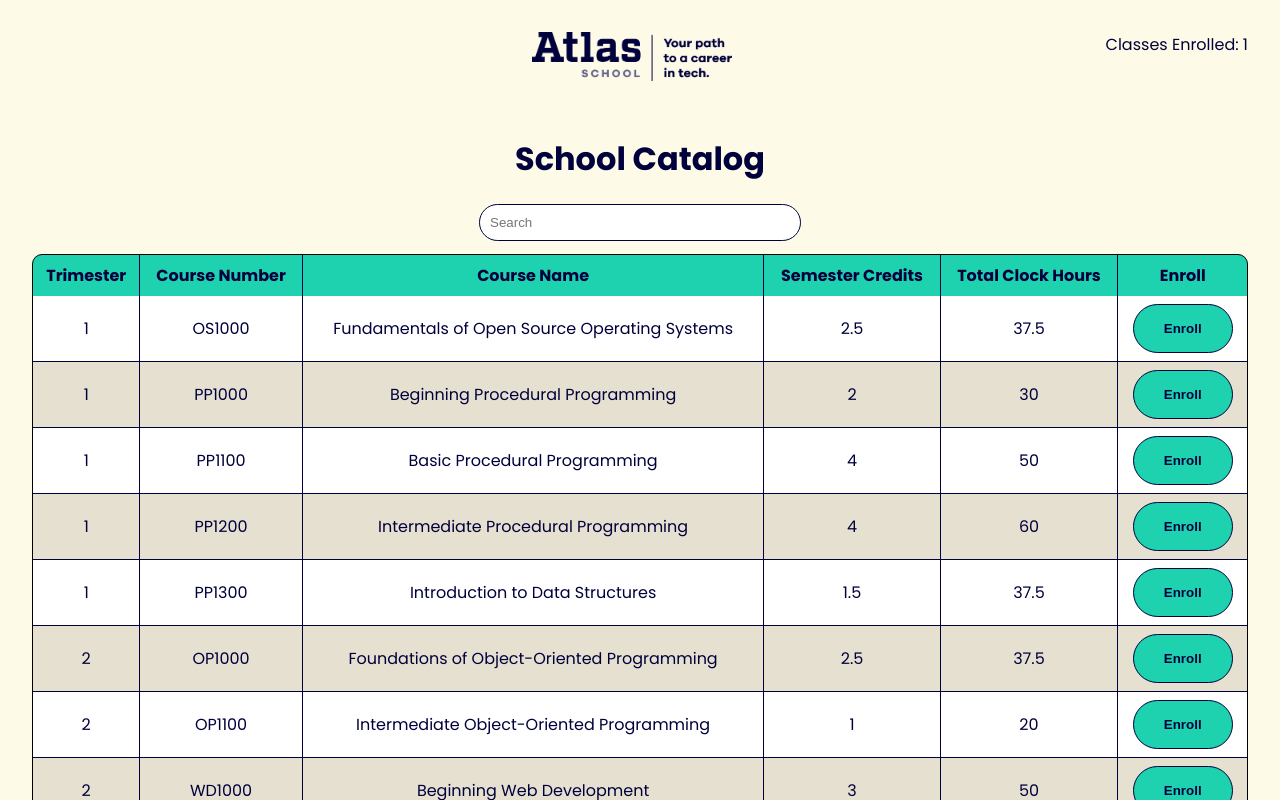
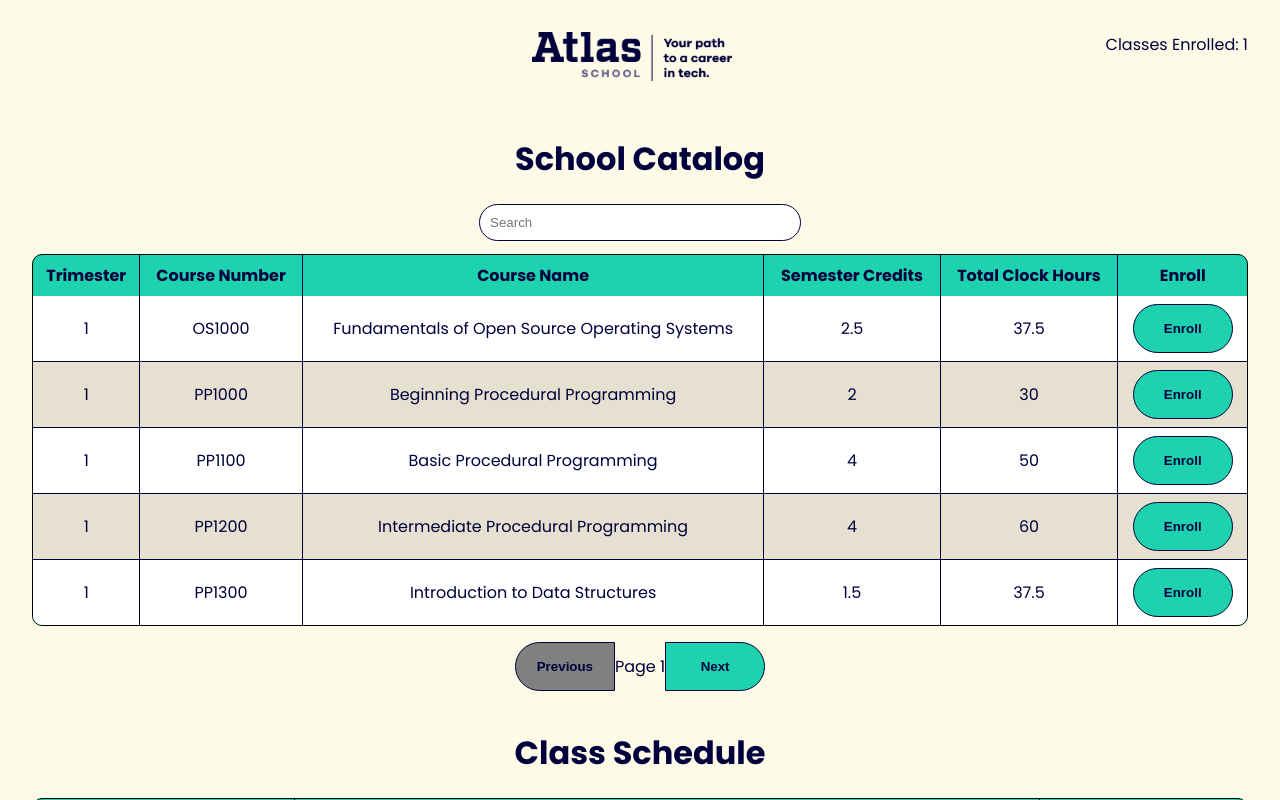
Before and after one commit to jessebrumley/atlas-react-state-intro, a React (Vite) app: page / in a window 1280 px wide. Shown: the top 800 px of the page. Built offline with nearby package versions, Linux system fonts and the light colour scheme.

Commit message:
added pagination using useState to track current page, .slice to limit showing 5 results per page, and disabled nav buttons when not needed.

```diff
--- a/src/SchoolCatalog.jsx
+++ b/src/SchoolCatalog.jsx
@@ -5,6 +5,8 @@ export default function SchoolCatalog() {
   const [searchTerm, setSearchTerm] = useState("");
   const [sortColumn, setSortColumn] = useState(null);
   const [sortDirection, setSortDirection] = useState("asc");
+  const [currentPage, setCurrentPage] = useState(1);
+  const rowsPerPage = 5;
 
   useEffect(() => {
     fetch("/api/courses.json")
@@ -40,6 +42,10 @@ export default function SchoolCatalog() {
     if (valA > valB) return sortDirection === "asc" ? 1 : -1;
     return 0;
   });
+
+  const indexOfLastRow = currentPage * rowsPerPage;
+  const indexOfFirstRow = indexOfLastRow - rowsPerPage;
+  const currentCourses = sortedCourses.slice(indexOfFirstRow, indexOfLastRow);
 
   return (
     <div className="school-catalog">
@@ -77,7 +83,7 @@ export default function SchoolCatalog() {
           </tr>
         </thead>
         <tbody>
-          {sortedCourses.map((course, index) => (
+          {currentCourses.map((course, index) => (
             <tr key={index}>
               <td>{course.trimester}</td>
               <td>{course.courseNumber}</td>
@@ -91,6 +97,21 @@ export default function SchoolCatalog() {
           ))}
         </tbody>
       </table>
+          <div className="pagination">
+        <button
+          onClick={() => setCurrentPage(currentPage - 1)}
+          disabled={currentPage === 1}
+        >
+          Previous
+        </button>
+        <span>Page {currentPage}</span>
+        <button
+          onClick={() => setCurrentPage(currentPage + 1)}
+          disabled={indexOfLastRow >= sortedCourses.length}
+        >
+          Next
+        </button>
+      </div>
     </div>
   );
 }
```
